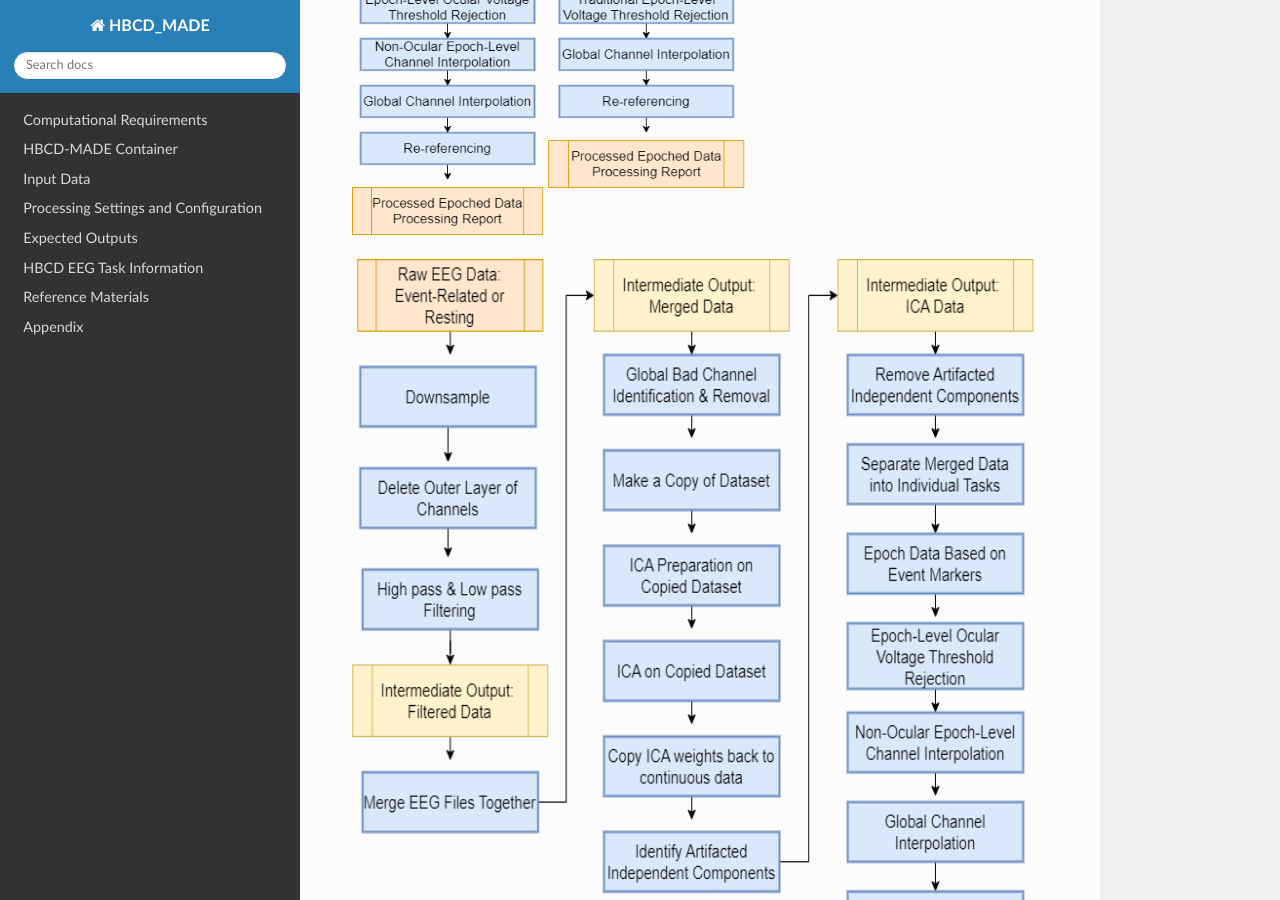
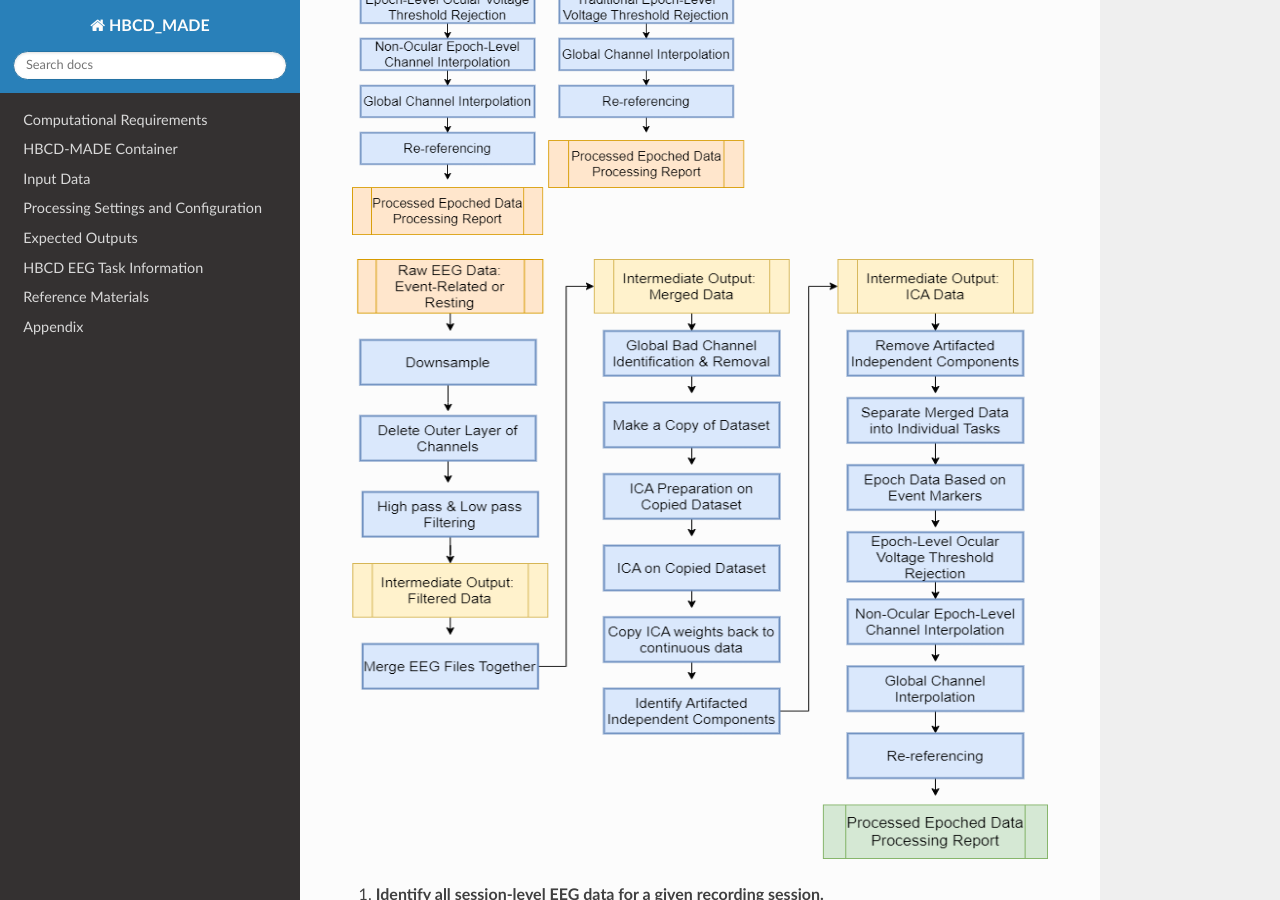
Before and after one commit to DCAN-Labs/HBCD-MADE, a Sphinx documentation site: the page built from docs/source/index.rst, in a window 1280 px wide and 900 px high, scrolled down 989 px. Built offline with Sphinx 7.4.7 and the Read the Docs theme 2.0.0, drawn with Linux system fonts in a browser that asks for light colours.

Commit message:
Update index.rst

```diff
--- a/docs/source/index.rst
+++ b/docs/source/index.rst
@@ -17,7 +17,7 @@ The HBCD-MADE pipeline will run preprocessing on BIDS-formatted data with most E
 
 .. image:: images/flowchart2.png
    :width: 1200px
-   :height: 800px
+   :height: 600px
    :alt: png image above
 
 #. **Identify all session-level EEG data for a given
```
